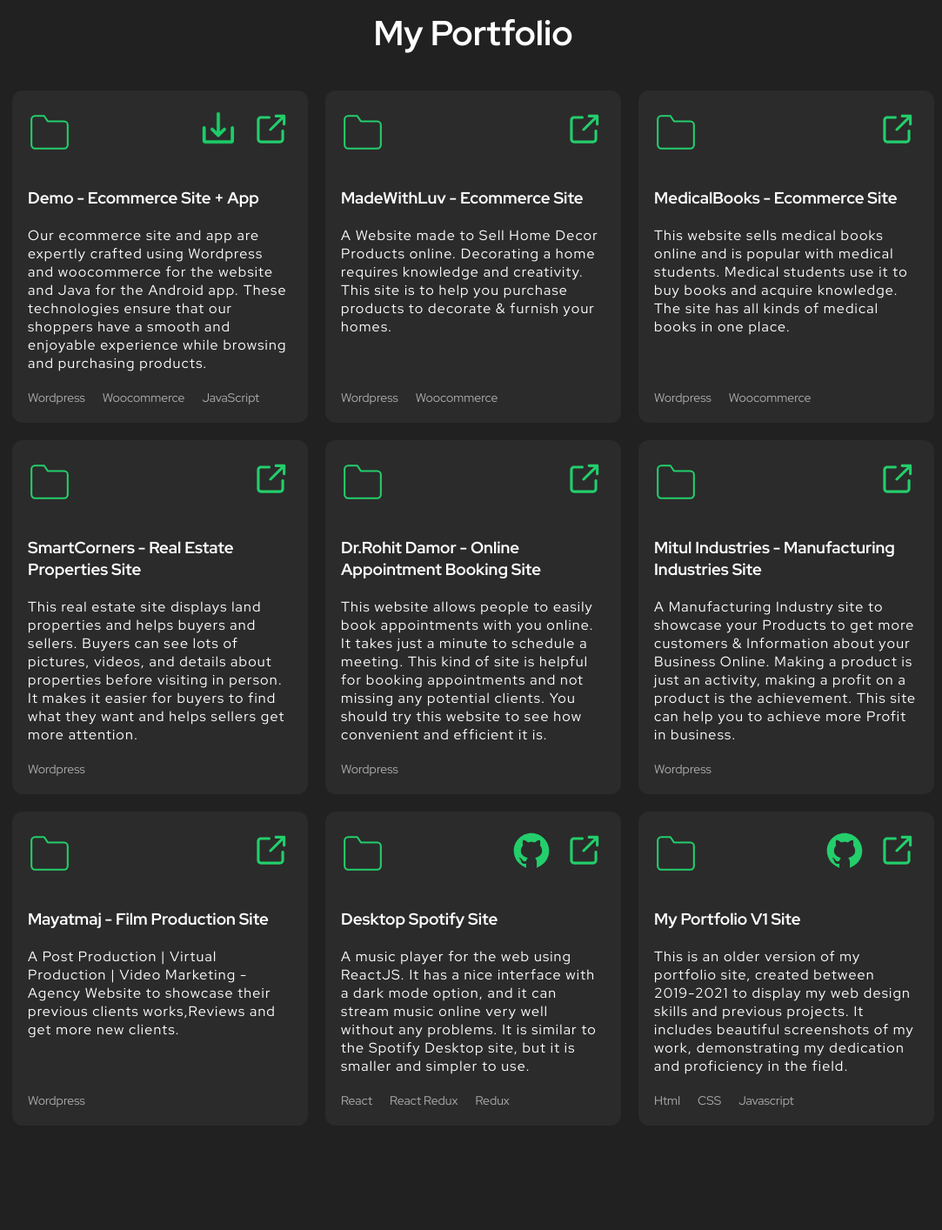
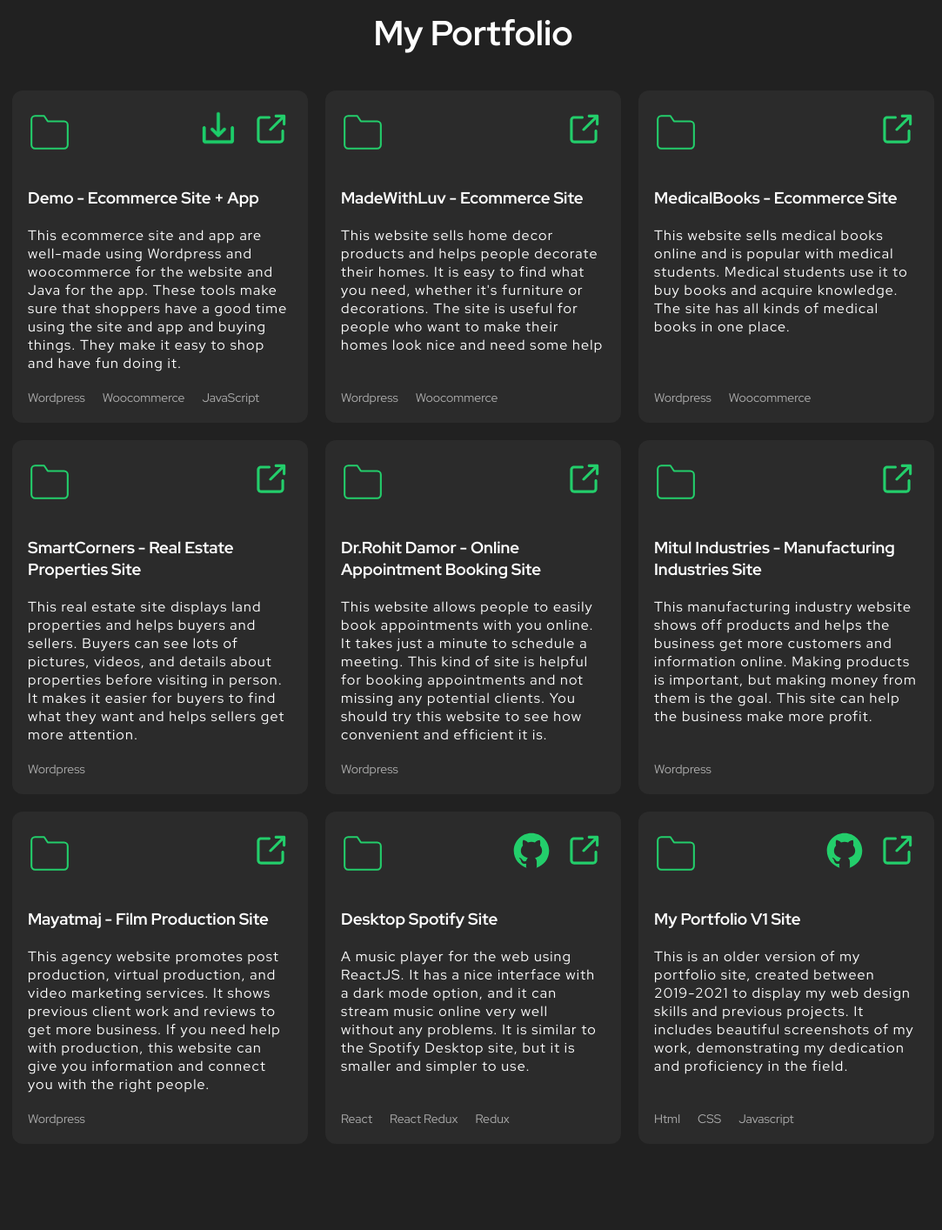
Before and after one commit to CodeVinayak/Portfolio-v2, a React (Create React App) app: page / in a window 1280 px wide. Shown: the part 1330-2744 px from the top of the page at 87% size, without its empty margins (96-1179 px from the left). Built offline with nearby package versions, Linux system fonts and the light colour scheme.

Commit message:
Update Portfolio.tsx

```diff
--- a/src/components/Portfolio/Portfolio.tsx
+++ b/src/components/Portfolio/Portfolio.tsx
@@ -27,7 +27,7 @@ export function Portfolio() {
             <div className="body">
               <h3>Demo - Ecommerce Site + App</h3>
               <p>
-              Our ecommerce site and app are expertly crafted using Wordpress and woocommerce for the website and Java for the Android app. These technologies ensure that our shoppers have a smooth and enjoyable experience while browsing and purchasing products.
+              This ecommerce site and app are well-made using Wordpress and woocommerce for the website and Java for the app. These tools make sure that shoppers have a good time using the site and app and buying things. They make it easy to shop and have fun doing it.
               </p>
             </div>
             <footer>
@@ -54,7 +54,7 @@ export function Portfolio() {
             <div className="body">
               <h3>MadeWithLuv - Ecommerce Site</h3>
               <p>
-                A Website made to Sell Home Decor Products online. Decorating a home requires knowledge and creativity. This site is to help you purchase products to decorate & furnish your homes.
+              This website sells home decor products and helps people decorate their homes. It is easy to find what you need, whether it's furniture or decorations. The site is useful for people who want to make their homes look nice and need some help
               </p>
             </div>
             <footer>
@@ -152,7 +152,7 @@ export function Portfolio() {
             <div className="body">
               <h3>Mitul Industries - Manufacturing Industries Site</h3>
               <p>
-                A Manufacturing Industry site to showcase your Products to get more customers & Information about your Business Online. Making a product is just an activity, making a profit on a product is the achievement. This site can help you to achieve more Profit in business.
+              This manufacturing industry website shows off products and helps the business get more customers and information online. Making products is important, but making money from them is the goal. This site can help the business make more profit.
               </p>
             </div>
             <footer>
@@ -176,7 +176,7 @@ export function Portfolio() {
             <div className="body">
               <h3>Mayatmaj - Film Production Site</h3>
               <p>
-                A Post Production | Virtual Production | Video Marketing - Agency Website to showcase their previous clients works,Reviews and get more new clients.
+              This agency website promotes post production, virtual production, and video marketing services. It shows previous client work and reviews to get more business. If you need help with production, this website can give you information and connect you with the right people.
               </p>
             </div>
             <footer>
```
